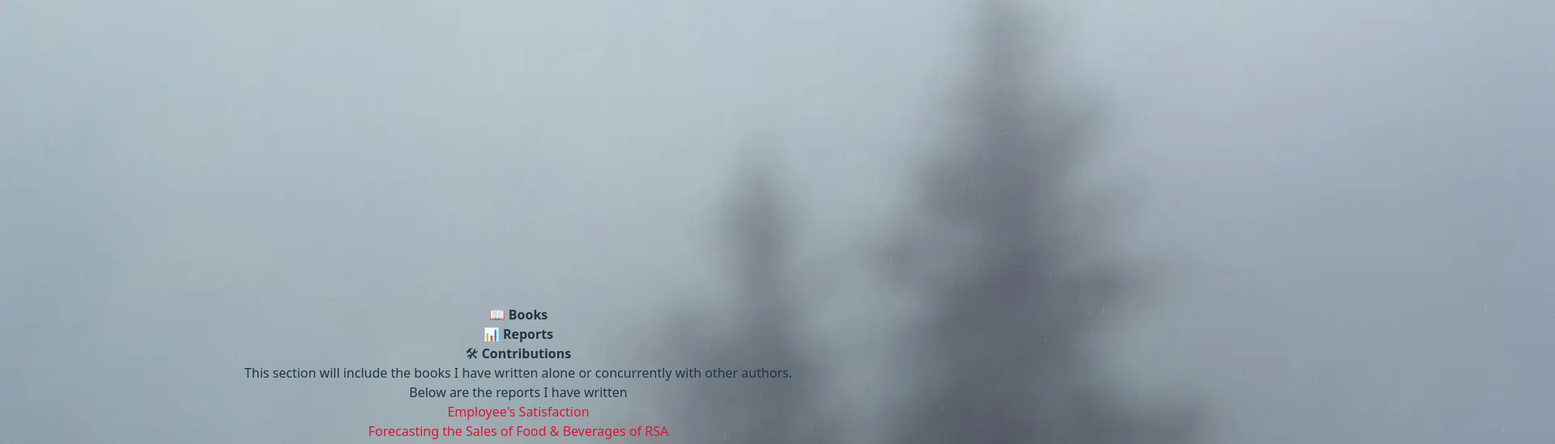
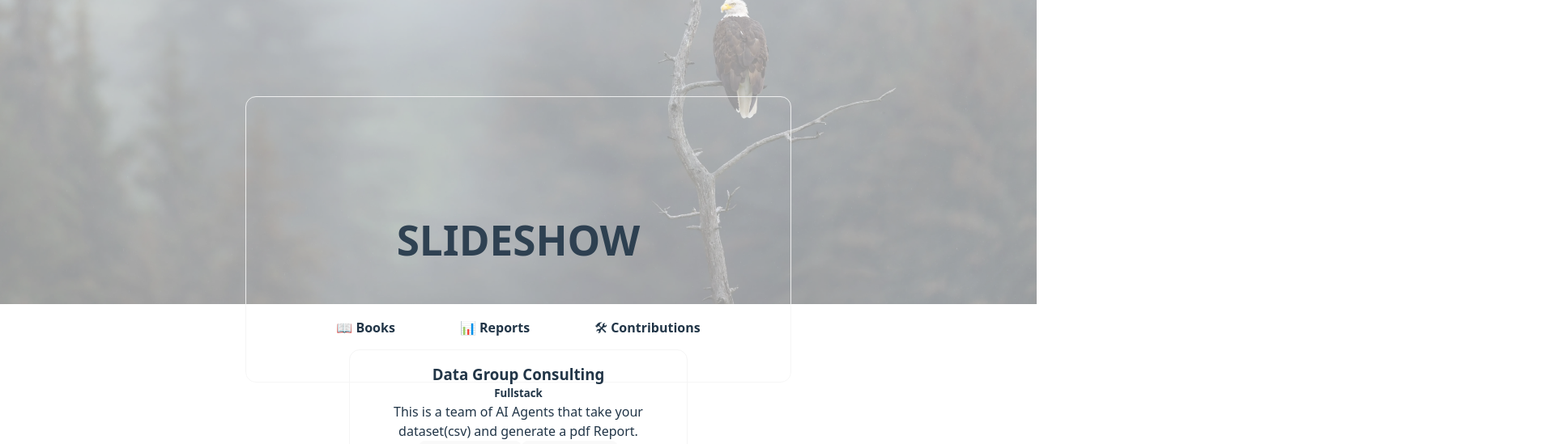
Before and after one commit to Katleho-Nyoni/React-Web, a React (Vite) app in the folder development/: page /projects in a window 1280 px wide. Shown: the part 520-1069 px from the top of the page at 81% size, 1920 px wide, since content can reach past the window. Built offline with nearby package versions, Linux system fonts and the light colour scheme.

Commit message:
Display none of the tab contents

```diff
--- a/development/src/index.css
+++ b/development/src/index.css
@@ -97,15 +97,43 @@ Icon{
 }
 
 .Hero-Section img{
-  /* background-size: cover; */
-  /* background-repeat: repeat; */
-  /* background-attachment:scroll; */
   height: 100vh;
   width: 100%;
   object-fit: cover;
   opacity: 0.6;
   /* object-position: -1; */
   /* z-index: -1; */
+}
+
+.slideshow img{
+  background-size: cover;
+  /* background-repeat: repeat; */
+  background-attachment:fixed;
+  height: 100vh;
+  width: 100%;
+  /* object-position: -1; */
+  /* z-index: -1; */
+  opacity: 0.4;
+}
+
+.slideshow{
+  display: flex;
+  justify-content: center;
+  align-items: center;
+  /* position: relative; */
+}
+
+.content-box{
+  position: absolute;
+  width: 100%;
+  height: 100%;
+  top: 0;
+  /* background-color: lightgrey; */
+  opacity: 0.9;
+  /* display: flex; */
+  /* flex-direction: column; */
+  /* justify-content: center; */
+  /* align-content: center; */
 }
 
 .Landing-Display{
@@ -131,6 +159,10 @@ Icon{
   color:beige;
 }
 
+.content{
+  display:none;
+}
+
 .Highlights{
   display: grid;
   grid-template-columns: repeat(2,1fr);
@@ -140,7 +172,7 @@ Icon{
   height: 40rem;
 }
 
-.content-container, .secret{
+.content-container{
   justify-self: center;
   width: 30vw;
   background-color: black;
@@ -182,9 +214,37 @@ Icon{
   border-bottom: 0.1px SOLID white;
 }
 
-/* .tab-list:hover{
+.tab-list{
+  display: flex;
+  gap: 5rem;
+  justify-content: center;
+  align-items: center;
+  /* background-color: darkslategrey; */
+  padding: 1rem;
+  /* position:relative; */
+  /* top:2rem; */
+}
+.tab-list:hover{
   cursor: pointer;
-} */
+}
+
+.content-box{
+  display:flex;
+  /* flex-direction: column; */
+  justify-content: center;
+  align-items: center;
+  justify-self: center;
+  align-self: center;
+  margin-top: 50%;
+  height: 20rem;
+  width: 50vw;
+  /* background-color:grey ; */
+  /* opacity: 0.8; */
+  border-radius: 12px;
+  padding: 1rem;
+  outline: 1px SOLID whitesmoke;
+  /* position: absolute; */
+}
 
 /* .tab-section{
   height: 20rem;
```
